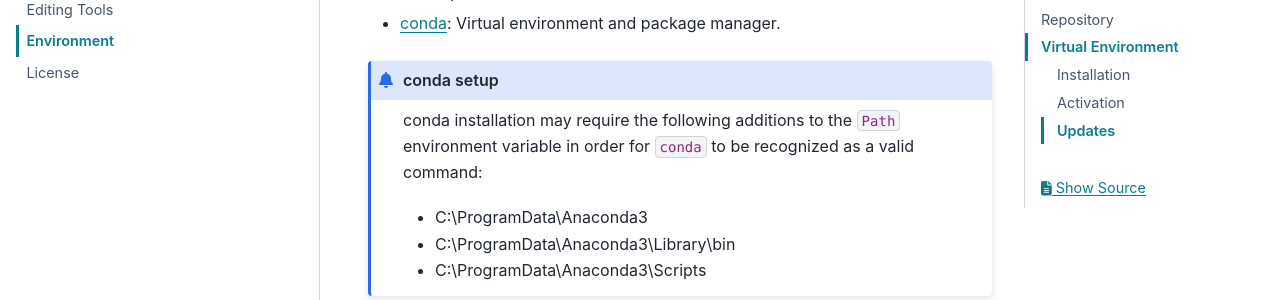
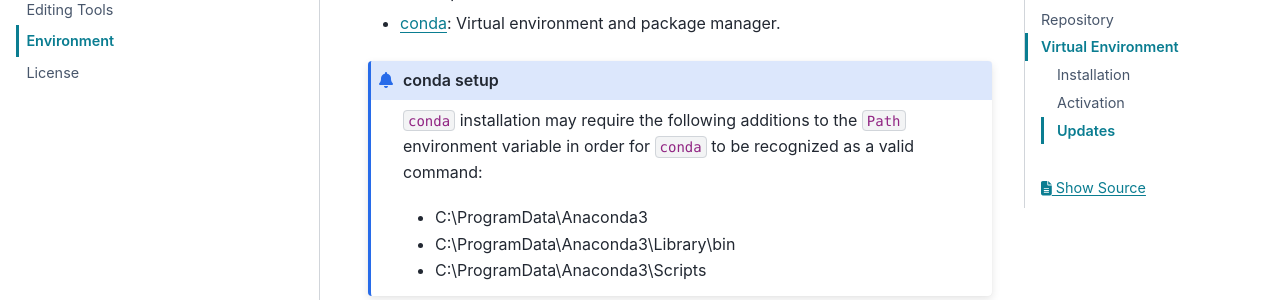
Before and after one commit to StatCan/egp-maintenance-tools, a Sphinx documentation site: the page built from docs/source/about/environment.rst, in a window 1280 px wide and 900 px high, scrolled down 805 px. Shown: the part 150-450 px from the top of the window. Built offline with Sphinx 7.4.7 and the PyData theme 0.15.4, drawn with Linux system fonts in a browser that asks for light colours.

```diff
--- a/docs/source/about/environment.rst
+++ b/docs/source/about/environment.rst
@@ -23,8 +23,8 @@ Repository Management and Script Usage
 
 .. admonition:: conda setup
 
-    conda installation may require the following additions to the ``Path`` environment variable in order for ``conda``
-    to be recognized as a valid command:
+    ``conda`` installation may require the following additions to the ``Path`` environment variable in order for
+    ``conda`` to be recognized as a valid command:
 
     - C:\\ProgramData\\Anaconda3
     - C:\\ProgramData\\Anaconda3\\Library\\bin
```
